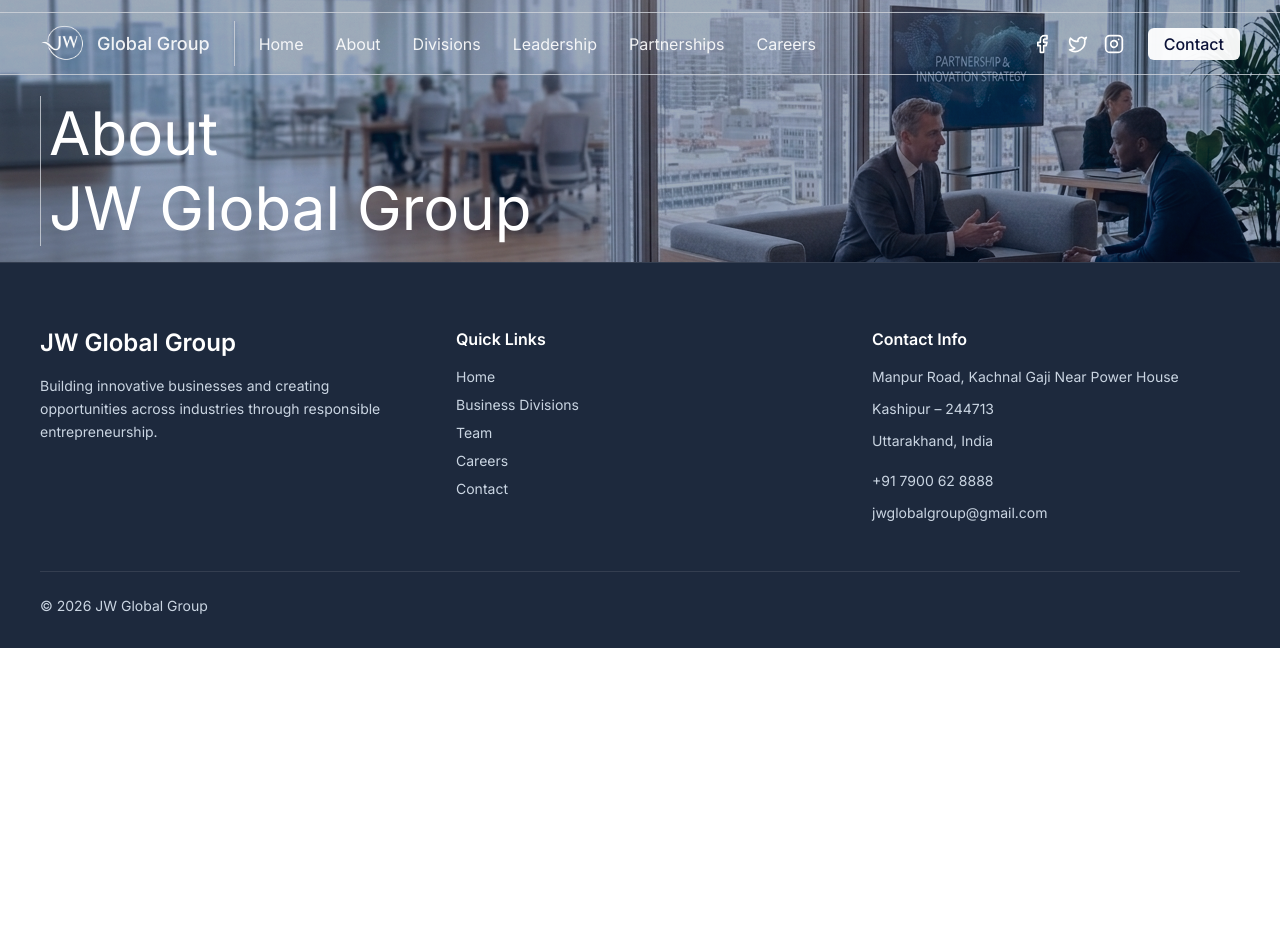
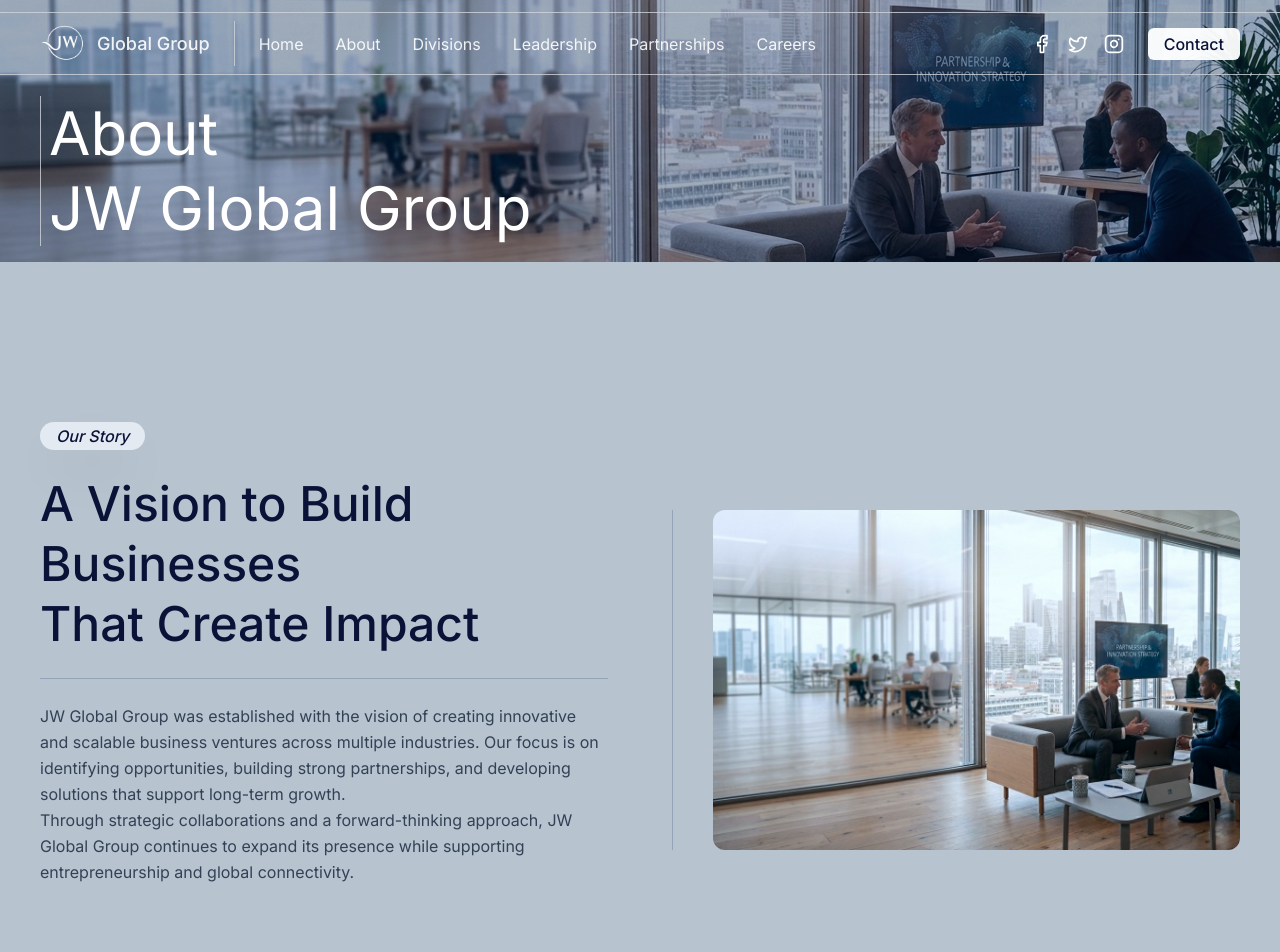
Before and after one commit to parthergk/jwglobalgrp, a Next.js app: page /about in a window 1280 px wide. Shown: the top 952 px of the page. Before the commit the page ends 800 px from the top, so only its background shows below. Built offline with nearby package versions, Linux system fonts and the light colour scheme.

Commit message:
added the our story section in about page

```diff
--- a/app/(root)/about/page.tsx
+++ b/app/(root)/about/page.tsx
@@ -1,9 +1,13 @@
+import BusinessAreas from '@/components/about/BusinessAreas'
 import Hero from '@/components/about/Hero'
+import Story from '@/components/about/Story'
 
 const page = () => {
   return (
     <div className="w-full bg-background space-y-20">
      <Hero/>
+     <Story/>
+     <BusinessAreas/>
     </div>
   )
 }
--- /dev/null
+++ b/components/about/Story.tsx
@@ -0,0 +1,55 @@
+import Image from "next/image"
+import TagBtn from "../TagBtn"
+
+const Story = () => {
+    return (
+        <section className=" py-20 px-4 sm:px-8 lg:px-10">
+
+
+            <TagBtn name="Our Story" />
+
+            <div className="grid grid-cols-1 lg:grid-cols-2 gap-10 lg:gap-16 mt-6 items-center">
+
+                <div>
+                    <h1 className="text-3xl sm:text-4xl lg:text-5xl font-medium text-primary leading-tight">
+                        A Vision to Build Businesses<br />
+                        That Create Impact
+                    </h1>
+
+                    <div className="w-full h-px bg-divider my-6"></div>
+
+                    <p className=" text-text-secondary text-sm sm:text-base leading-relaxed max-w-xl">
+                        JW Global Group was established with the vision of creating
+                        innovative and scalable business ventures across multiple industries.
+                        Our focus is on identifying opportunities, building strong
+                        partnerships, and developing solutions that support long-term
+                        growth.
+                        <br/>
+                        Through strategic collaborations and a forward-thinking
+                        approach, JW Global Group continues to expand its presence
+                        while supporting entrepreneurship and global connectivity.
+                    </p>
+
+                </div>
+
+                <div className="relative lg:border-l border-divider lg:pl-10">
+
+                    <div className="relative w-full h-65 sm:h-80 lg:h-85 rounded-xl overflow-hidden">
+                        <Image
+                            src="/hero.png"
+                            alt="Business meeting"
+                            fill
+                            className="object-cover"
+                        />
+                    </div>
+
+                </div>
+
+            </div>
+
+
+        </section>
+    )
+}
+
+export default Story
```
